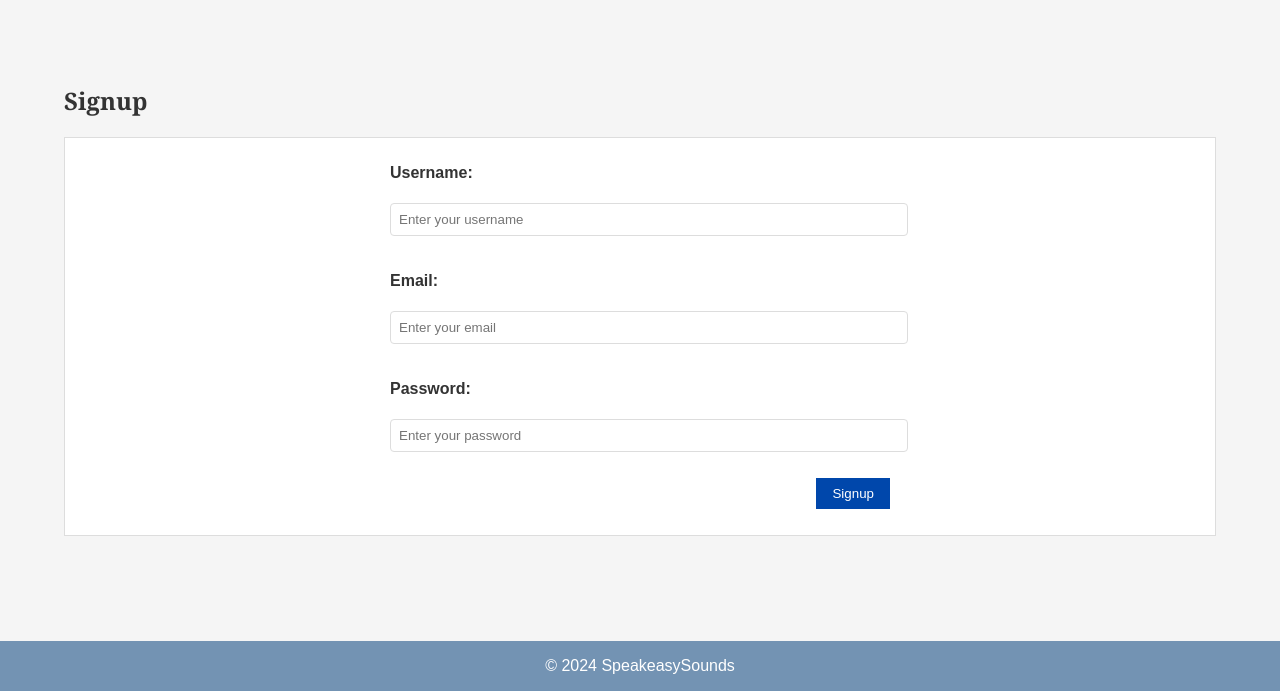
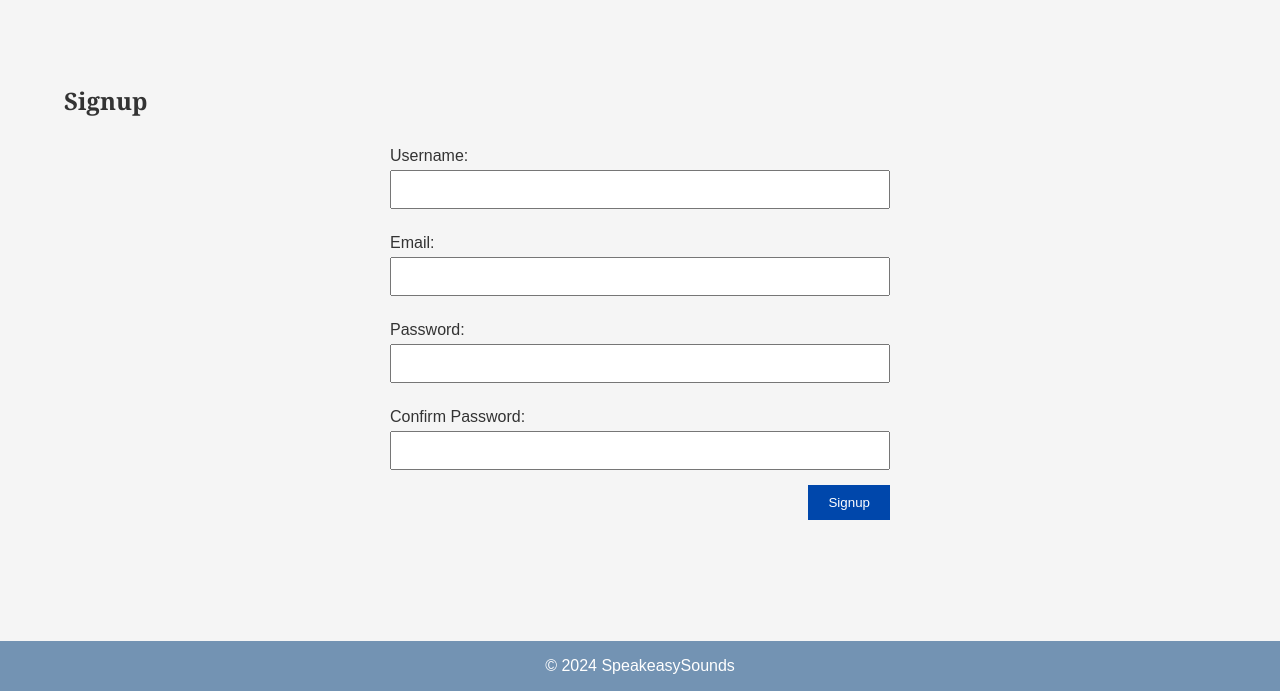
Before and after one commit to MarcusMallia/MarcusMallia-PHPsynoptic, a PHP site: page /signup.php in a window 1280 px wide. Shown: the part 109-800 px from the top of the page. Run offline with PHP 8.4, Linux system fonts and the light colour scheme.

Commit message:
Add client-side and server-side validation for login and signup forms
- Added divs for displaying error messages in login and signup forms
- Implemented JavaScript for dynamic form validation and error display
- Styled error messages using CSS
- Updated header to include necessary scripts and styles
- Added server-side validation and error handling in login.php and signup.php

```diff
--- a/assets/style.css
+++ b/assets/style.css
@@ -421,6 +421,11 @@ form button:hover {
     background-color: #FF4500;
 }
 
+.error-message {
+    color: red;
+    font-weight: bold;
+    margin-top: 5px;
+}
 
 /* Footer Styles */
 footer {
--- /dev/null
+++ b/assets/validation.js
@@ -0,0 +1,95 @@
+document.addEventListener('DOMContentLoaded', function () {
+    const loginForm = document.getElementById('login-form');
+    if (loginForm) {
+        loginForm.addEventListener('submit', function (event) {
+            let isValid = true;
+
+            const email = document.getElementById('email').value;
+            const password = document.getElementById('password').value;
+
+            // Clear previous error messages
+            document.getElementById('email-error').textContent = '';
+            document.getElementById('password-error').textContent = '';
+            document.getElementById('form-error').textContent = '';
+
+            // Validate email
+            if (!email) {
+                isValid = false;
+                document.getElementById('email-error').textContent = 'Email is required.';
+            } else if (!validateEmail(email)) {
+                isValid = false;
+                document.getElementById('email-error').textContent = 'Invalid email format.';
+            }
+
+            // Validate password
+            if (!password) {
+                isValid = false;
+                document.getElementById('password-error').textContent = 'Password is required.';
+            }
+
+            // Prevent form submission if validation fails
+            if (!isValid) {
+                event.preventDefault();
+                document.getElementById('form-error').textContent = 'Please correct the errors above.';
+            }
+        });
+    }
+
+    const signupForm = document.getElementById('signup-form');
+    if (signupForm) {
+        signupForm.addEventListener('submit', function (event) {
+            let isValid = true;
+
+            const username = document.getElementById('username').value;
+            const email = document.getElementById('email').value;
+            const password = document.getElementById('password').value;
+            const confirmPassword = document.getElementById('confirm-password').value;
+
+            // Clear previous error messages
+            document.getElementById('username-error').textContent = '';
+            document.getElementById('email-error').textContent = '';
+            document.getElementById('password-error').textContent = '';
+            document.getElementById('confirm-password-error').textContent = '';
+            document.getElementById('form-error').textContent = '';
+
+            // Validate username
+            if (!username) {
+                isValid = false;
+                document.getElementById('username-error').textContent = 'Username is required.';
+            }
+
+            // Validate email
+            if (!email) {
+                isValid = false;
+                document.getElementById('email-error').textContent = 'Email is required.';
+            } else if (!validateEmail(email)) {
+                isValid = false;
+                document.getElementById('email-error').textContent = 'Invalid email format.';
+            }
+
+            // Validate password
+            if (!password) {
+                isValid = false;
+                document.getElementById('password-error').textContent = 'Password is required.';
+            }
+
+            // Validate confirm password
+            if (password !== confirmPassword) {
+                isValid = false;
+                document.getElementById('confirm-password-error').textContent = 'Passwords do not match.';
+            }
+
+            // Prevent form submission if validation fails
+            if (!isValid) {
+                event.preventDefault();
+                document.getElementById('form-error').textContent = 'Please correct the errors above.';
+            }
+        });
+    }
+
+    // Function to validate email format
+    function validateEmail(email) {
+        const re = /^[^\s@]+@[^\s@]+\.[^\s@]+$/;
+        return re.test(String(email).toLowerCase());
+    }
+});
--- a/scripts/signup.php
+++ b/scripts/signup.php
@@ -1,13 +1,27 @@
 <?php
+// Start the session
+session_start();
+
+// Include the header template
+include '../templates/header.php';
+
 // Include the database connection file
 include 'config.php';
 
+$error = ''; // Variable to hold error messages
+
+// Check if the form was submitted
 if ($_SERVER["REQUEST_METHOD"] == "POST") {
     // Retrieve form data
     $username = $_POST['username'];
     $email = $_POST['email'];
     $password = $_POST['password'];
+    $confirm_password = $_POST['confirm_password'];
 
+    // Check if passwords match
+    if ($password !== $confirm_password) {
+        $error = "Passwords do not match."; // Set error message for password mismatch
+    } else {
         // Hash the password
         $hashed_password = password_hash($password, PASSWORD_DEFAULT);
 
@@ -15,24 +29,27 @@ if ($_SERVER["REQUEST_METHOD"] == "POST") {
         $sql = "INSERT INTO Users (username, email, password) VALUES ('$username', '$email', '$hashed_password')";
 
         if ($conn->query($sql) === TRUE) {
-        echo "New user created successfully.";
-        header("Location: ../login.php");
+            header("Location: /MarcusMallia-PHPsynoptic/scripts/login.php");
             exit();
         } else {
-        echo "Error: " . $sql . "<br>" . $conn->error;
+            $error = "Error: " . $sql . "<br>" . $conn->error; // Set error message for database error
         }
 
         // Close the database connection
         $conn->close();
     }
+}
 ?>
-
-<?php include '../templates/header.php'; ?>
 
 <!-- Main content section -->
 <main>
     <h2>Signup</h2>
+    <!-- Include the signup form template -->
     <?php include '../templates/signup_form.php'; ?>
+    <!-- Display error message if any -->
+    <?php if ($error): ?>
+        <div class="error-message"><?php echo htmlspecialchars($error); ?></div>
+    <?php endif; ?>
 </main>
 
 <?php include '../templates/footer.php'; ?>
--- a/templates/header.php
+++ b/templates/header.php
@@ -6,6 +6,7 @@
     <title>SpeakeasySounds</title>
     <link rel="stylesheet" href="/MarcusMallia-PHPsynoptic/assets/style.css">
     <script src="/MarcusMallia-PHPsynoptic/assets/follow.js" defer></script>
+    <script src="/MarcusMallia-PHPsynoptic/assets/validation.js" defer></script>
 </head>
 <body>
      <!-- Header section -->
--- a/templates/signup_form.php
+++ b/templates/signup_form.php
@@ -1,14 +1,20 @@
-<div class="signup-form">
-    <form action="signup.php" method="post">
-        <label for="username">Username:</label>
-        <input type="text" id="username" name="username" placeholder="Enter your username" required>
+<form id="signup-form" action="signup.php" method="post">
+    <label for="username">Username:</label>
+    <input type="text" id="username" name="username" required>
+    <div id="username-error" class="error-message"></div>
 
-        <label for="email">Email:</label>
-        <input type="email" id="email" name="email" placeholder="Enter your email" required>
+    <label for="email">Email:</label>
+    <input type="email" id="email" name="email" required>
+    <div id="email-error" class="error-message"></div>
 
-        <label for="password">Password:</label>
-        <input type="password" id="password" name="password" placeholder="Enter your password" required>
+    <label for="password">Password:</label>
+    <input type="password" id="password" name="password" required>
+    <div id="password-error" class="error-message"></div>
 
-        <button type="submit">Signup</button>
-    </form>
-</div>
+    <label for="confirm-password">Confirm Password:</label>
+    <input type="password" id="confirm-password" name="confirm_password" required>
+    <div id="confirm-password-error" class="error-message"></div>
+
+    <button type="submit">Signup</button>
+</form>
+<div id="form-error" class="error-message"></div>
```
Also changed, not shown: scripts/login.php (+13 -5 lines), templates/login_form.php (+11 -9 lines). Lines whose indentation alone changed are shown as unchanged.
